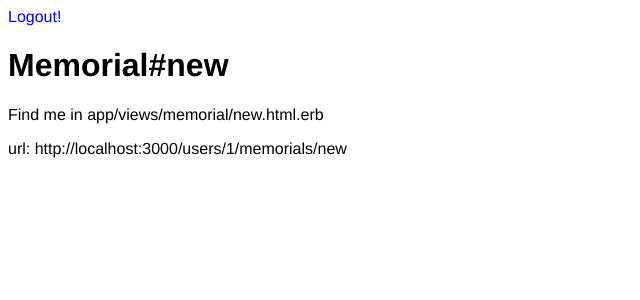
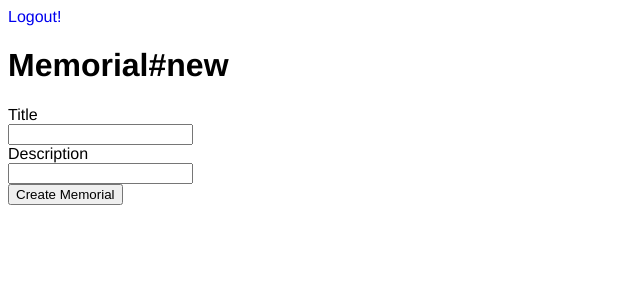
Before and after one commit to tasiov/memorium, a Rails app: page /users/1/memorials/new in a window 1280 px wide. Shown: the top 300 px of the page, without its empty margins (0-640 px from the left). Run offline with Rails 7, Linux system fonts and the light colour scheme; the visitor is signed in with stand-in values (Sample User, id 1); style sheets or scripts are compiled from the project's sources; some libraries are stand-ins or nearby versions.

Commit message:
connected the user routes to memorials

```diff
--- a/app/controllers/application_controller.rb
+++ b/app/controllers/application_controller.rb
@@ -5,12 +5,15 @@ class ApplicationController < ActionController::Base
   before_action :get_user
   before_action :redirect_unless_loggedin, except: [:new, :create]
 
+  # This method is called by root. Sends user to their show
+  # page if they are already logged in.
   def send_user_to_home
     if @current_user != nil
       redirect_to user_path(@current_user.id)
     end
   end
 
+  # Gets the user of the current session
   def get_user
   	if session[:user_id]
   		@current_user = User.find(session[:user_id])
@@ -19,6 +22,7 @@ class ApplicationController < ActionController::Base
   	end
   end
 
+  # Sends user to login page if they are not already logged in
   def redirect_unless_loggedin
       redirect_to login_path unless @current_user
   end
--- a/app/controllers/memorials_controller.rb
+++ b/app/controllers/memorials_controller.rb
@@ -1,8 +1,9 @@
 class MemorialsController < ApplicationController
   before_action :set_memorial, only: [:show, :edit, :update, :destroy]
+  before_action :set_user, only: [:create, :new, :index]
 
   def index
-  	@memorial = Memorial.all
+  	@memorials = @user.memorials.all
   end
 
   def new
@@ -16,11 +17,12 @@ class MemorialsController < ApplicationController
   end
 
   def create
-  	@memorial = Memorial.new(memorial_params)
+
+    @memorial = @user.memorials.new(memorial_params)
 
   	respond_to do |format|
-  		if @product.save
-  			format.html {redirect_to @memorial, notice: 'Product was successfully created.' }
+  		if @user.save
+  			  format.html { redirect_to user_memorial_path(@user.id, @memorial.id), notice: 'Product was successfully created.' }
         	format.json { render :show, status: :created, location: @memorial }
     	else
         	format.html { render :new }
@@ -50,6 +52,10 @@ class MemorialsController < ApplicationController
     	@memorial = Memorial.find(params[:id])
   	end
 
+    def set_user
+      @user = User.find(params[:user_id])
+    end
+
   	# Never trust parameters from the scary internet, only allow the white list through.
   	def memorial_params
     	params.require(:memorial).permit(:title, :description, :name, :birth_date, :death_date)
--- a/app/controllers/sessions_controller.rb
+++ b/app/controllers/sessions_controller.rb
@@ -1,12 +1,14 @@
 class SessionsController < ApplicationController
 	skip_before_action :redirect_unless_loggedin
 
+	# Redirects user to their show page if they try to retreat back to the login page
 	def login
 		if @current_user != nil
 			redirect_to user_path(@current_user.id)
 		end
 	end
 
+	# Removes user session, and sends them back to the login page
 	def logout
 		session[:user_id] = nil
 		redirect_to :login
--- /dev/null
+++ b/app/views/memorials/_form.html.erb
@@ -0,0 +1,25 @@
+<%= form_for([@user, @memorial], url: {action: "create"}) do |f| %>
+  <% if @memorial.errors.any? %>
+    <div id="error_explanation">
+      <h2><%= pluralize(@memorial.errors.count, "error") %> prohibited this user from being saved:</h2>
+
+      <ul>
+      <% @memorial.errors.full_messages.each do |message| %>
+        <li><%= message %></li>
+      <% end %>
+      </ul>
+    </div>
+  <% end %>
+
+  <div class="field">
+    <%= f.label :title %><br>
+    <%= f.text_field :title %>
+  </div>
+  <div class="field">
+    <%= f.label :description %><br>
+    <%= f.text_field :description %>
+  </div>
+  <div class="actions">
+    <%= f.submit %>
+  </div>
+<% end %>
--- a/app/views/memorials/edit.html.erb
+++ b/app/views/memorials/edit.html.erb
@@ -1,2 +1,3 @@
 <h1>Memorial#edit</h1>
-<p>Find me in app/views/memorial/edit.html.erb</p>
+
+<%= render 'form' %>
--- a/app/views/memorials/new.html.erb
+++ b/app/views/memorials/new.html.erb
@@ -1,4 +1,3 @@
 <h1>Memorial#new</h1>
-<p>Find me in app/views/memorial/new.html.erb</p>
 
-url: http://localhost:3000/users/1/memorials/new
+<%= render 'form' %>
--- a/app/views/users/show.html.erb
+++ b/app/views/users/show.html.erb
@@ -10,8 +10,6 @@
   <%= @user.email %>
 </p>
 
+<%= link_to 'Build a memorial page!', user_new_memorial_path(@user.id) %><br>
 <%= link_to 'Edit', edit_user_path(@user) %> |
 <%= link_to 'Back', @user %>
-
-
-http://localhost:3000/users/1
--- a/config/routes.rb
+++ b/config/routes.rb
@@ -14,6 +14,9 @@ Rails.application.routes.draw do
     #  scope as: 'memorials' do
     #    get 'memorials' => 'memorials#index'
     # end
+
+    get 'memorials', to: 'memorials#index'
+    post 'memorials', to: 'memorials#create'
 
     get 'memorials/new', to: 'memorials#new', as: :new_memorial
 
```
